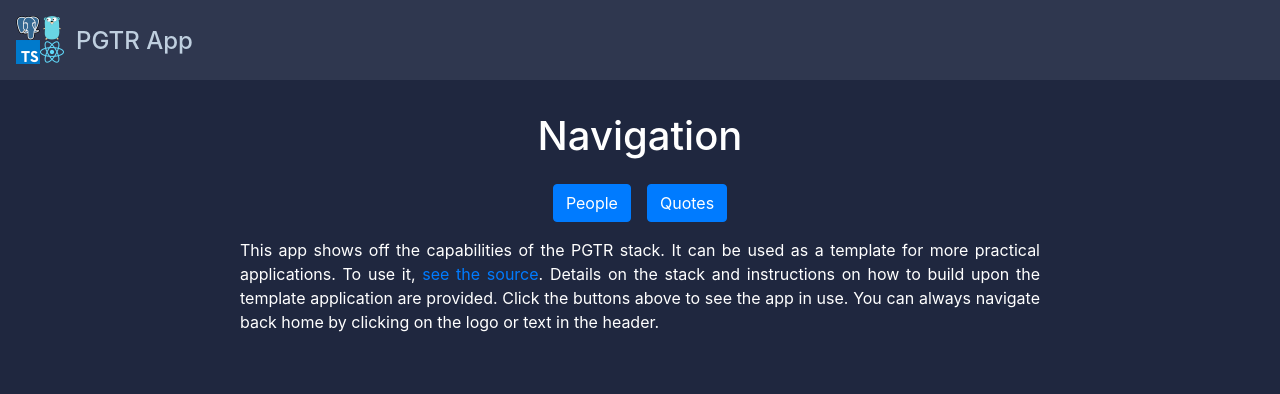
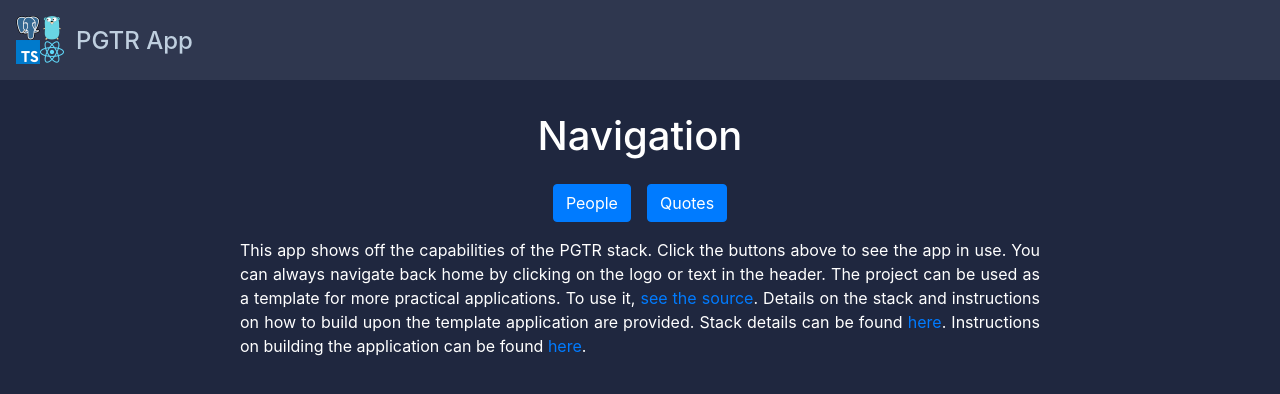
Before and after one commit to WKHAllen/pgtr-sample-app, a React (Create React App) app in the folder app/: page / in a window 1280 px wide. Shown: the top 394 px of the page. Built offline with nearby package versions, Linux system fonts and the light colour scheme.

Commit message:
Add more home page info

```diff
--- a/app/src/components/Info.tsx
+++ b/app/src/components/Info.tsx
@@ -6,11 +6,13 @@ export default class Info extends React.Component {
         return (
             <div className="Info">
                 This app shows off the capabilities of the PGTR stack.
-                It can be used as a template for more practical applications.
+                Click the buttons above to see the app in use.
+                You can always navigate back home by clicking on the logo or text in the header.
+                The project can be used as a template for more practical applications.
                 To use it, <a href="https://github.com/WKHAllen/pgtr-sample-app" target="_blank" rel="noopener noreferrer">see the source</a>.
                 Details on the stack and instructions on how to build upon the template application are provided.
-                Click the buttons above to see the app in use.
-                You can always navigate back home by clicking on the logo or text in the header.
+                Stack details can be found <a href="https://github.com/WKHAllen/pgtr-sample-app#stack" target="_blank" rel="noopener noreferrer">here</a>.
+                Instructions on building the application can be found <a href="https://github.com/WKHAllen/pgtr-sample-app#setup" target="_blank" rel="noopener noreferrer">here</a>.
             </div>
         );
     }
```
